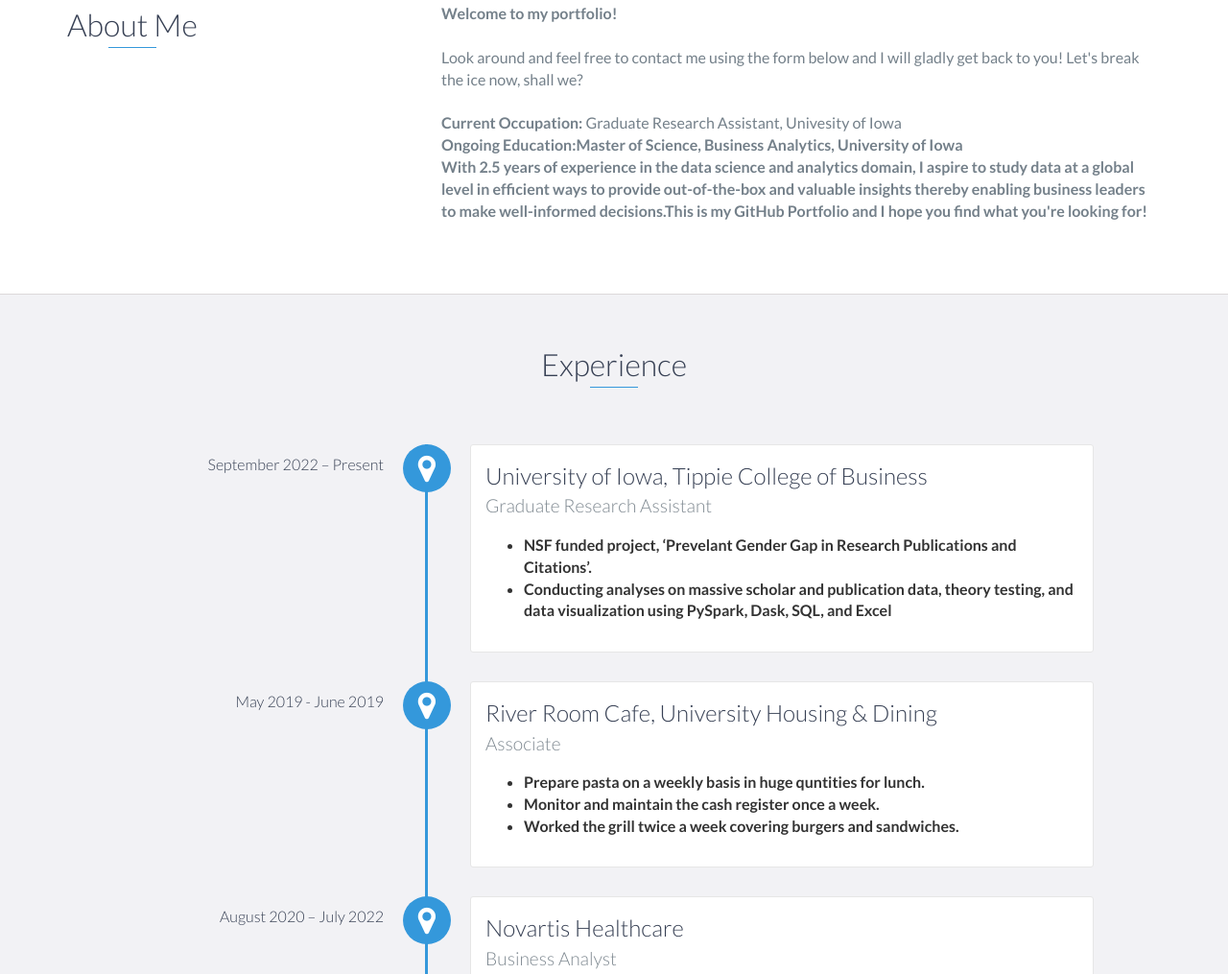
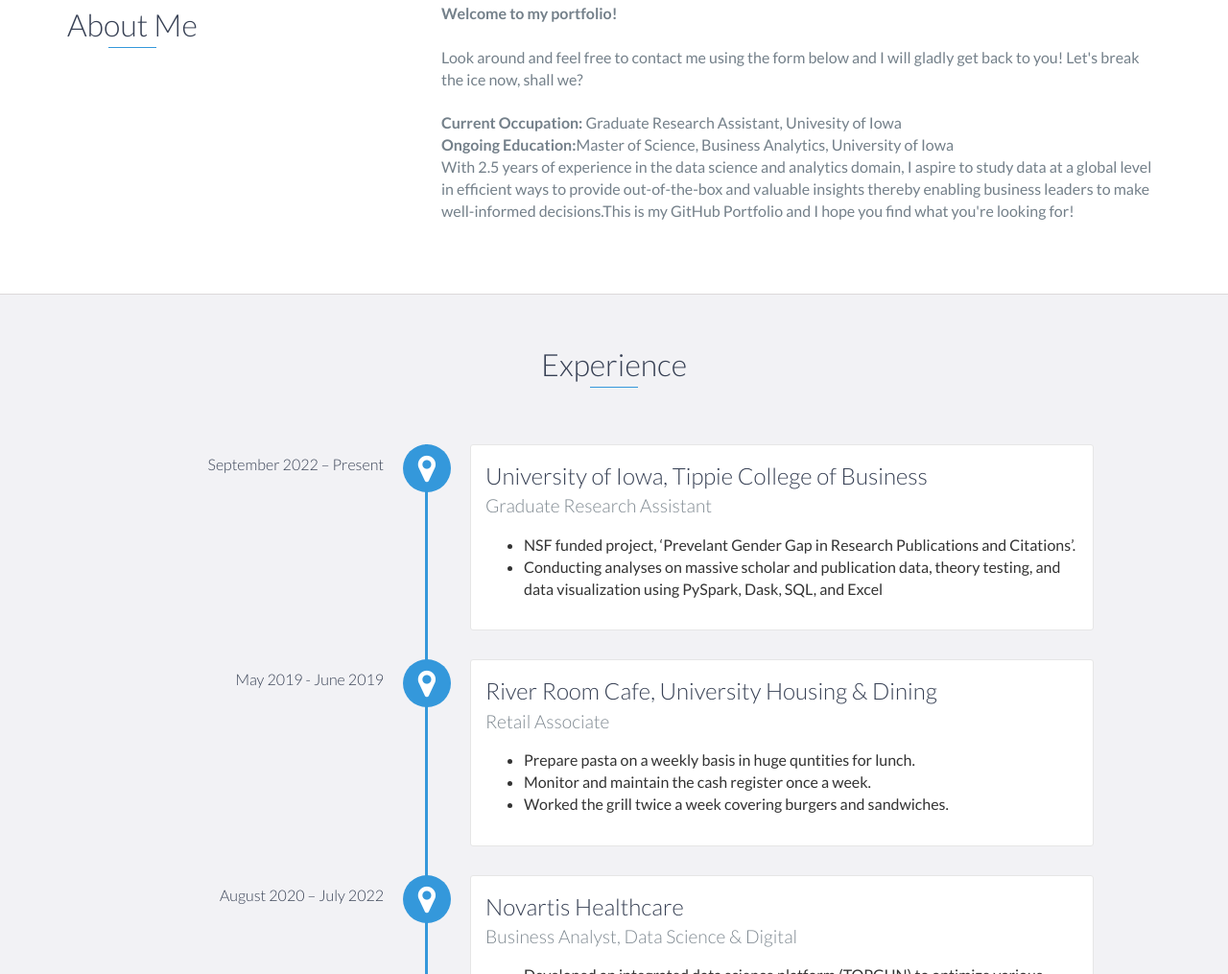
Before and after one commit to arun98aol/arun98aol.github.io, a website: page index.html in a window 1280 px wide. Shown: the part 872-1887 px from the top of the page at 96% size. Drawn offline with nearby package versions, Linux system fonts and the light colour scheme.

Commit message:
Update index.html

```diff
--- a/index.html
+++ b/index.html
@@ -73,10 +73,10 @@
                 </div>
                 <div class="col-md-8">
 			<p><b>Welcome to my portfolio!</b></p><br>
-			<p>Look around and feel free to contact me using the form below and I will gladly get back to you! Let's break the ice now, shall we? </p><br>
+			<p><t>Look around and feel free to contact me using the form below and I will gladly get back to you! Let's break the ice now, shall we? </p><br>
 			<p><b>Current Occupation:</b> Graduate Research Assistant, Univesity of Iowa<br>
-				<b>Ongoing Education:Master of Science, Business Analytics, University of Iowa<br></p>
-			<p>With 2.5 years of experience in the data science and analytics domain, I aspire to study data at a global level in efficient ways to provide out-of-the-box and valuable
+				<b>Ongoing Education:</b>Master of Science, Business Analytics, University of Iowa<br></p>
+			<p><t>With 2.5 years of experience in the data science and analytics domain, I aspire to study data at a global level in efficient ways to provide out-of-the-box and valuable
 			insights thereby enabling business leaders to make well-informed decisions.This is my GitHub Portfolio and I hope you find what you're looking for!</p>
                 </div>
             </div>
@@ -100,7 +100,7 @@
 
 	    <div data-date="May 2019 - June 2019">
                 <h3>River Room Cafe, University Housing & Dining</h3>
-                <h4>Associate</h4>
+                <h4>Retail Associate</h4>
                 <p>
                    <ul>
 			   <li>Prepare pasta on a weekly basis in huge quntities for lunch.</li>
@@ -112,7 +112,7 @@
 
             <div data-date="August 2020 – July 2022">
                 <h3>Novartis Healthcare</h3>
-                <h4>Business Analyst</h4>
+                <h4>Business Analyst, Data Science & Digital</h4>
                 <p>
                     <ul>
 			<li>Developed an integrated data science platform (TOPGUN) to optimize various market-mix scenarios for US brands at a portfolio level using Python to optimize the market-mix model with an 80% reduction in data collection, cleaning, and onboarding time.</li>
```
